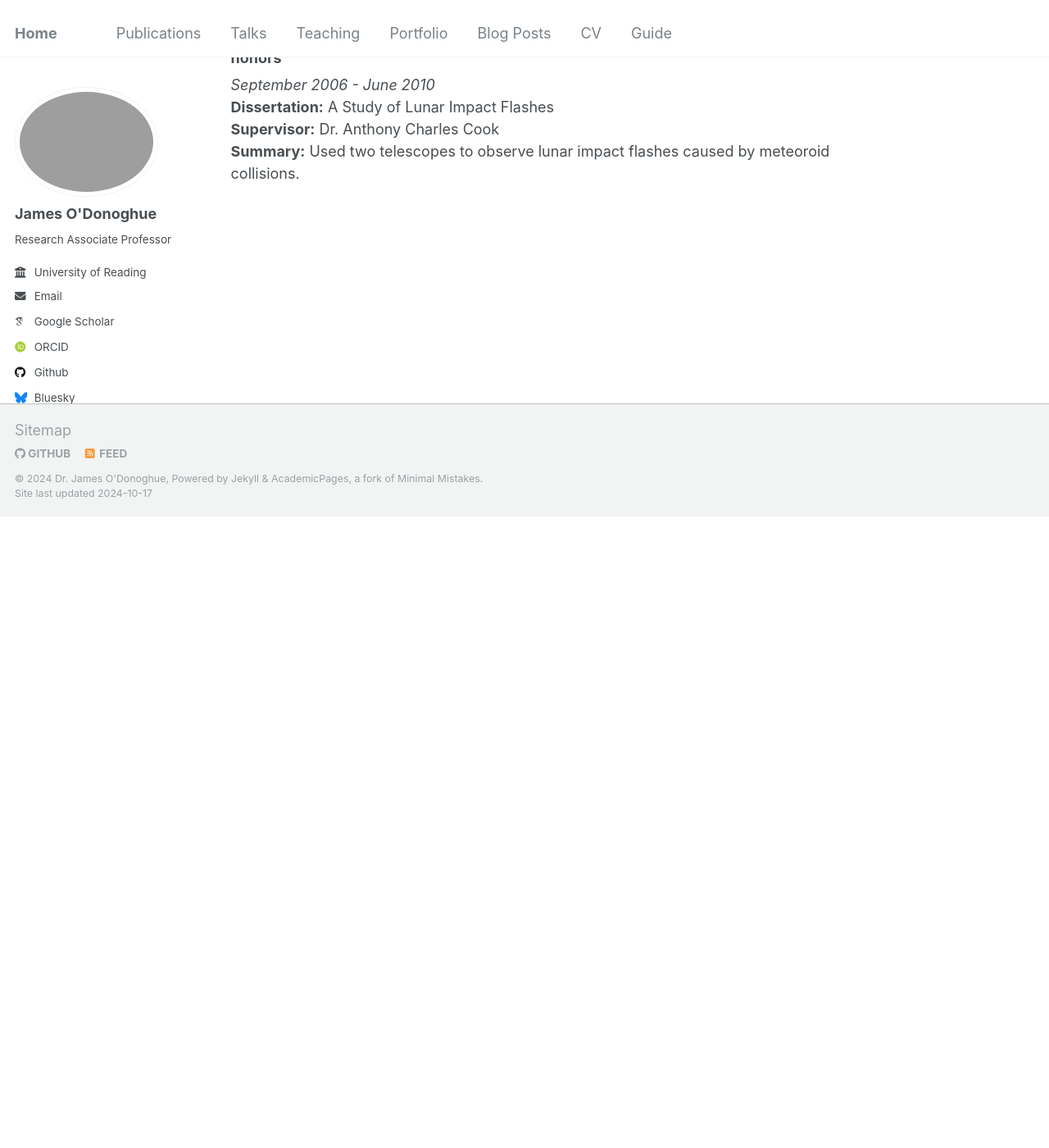
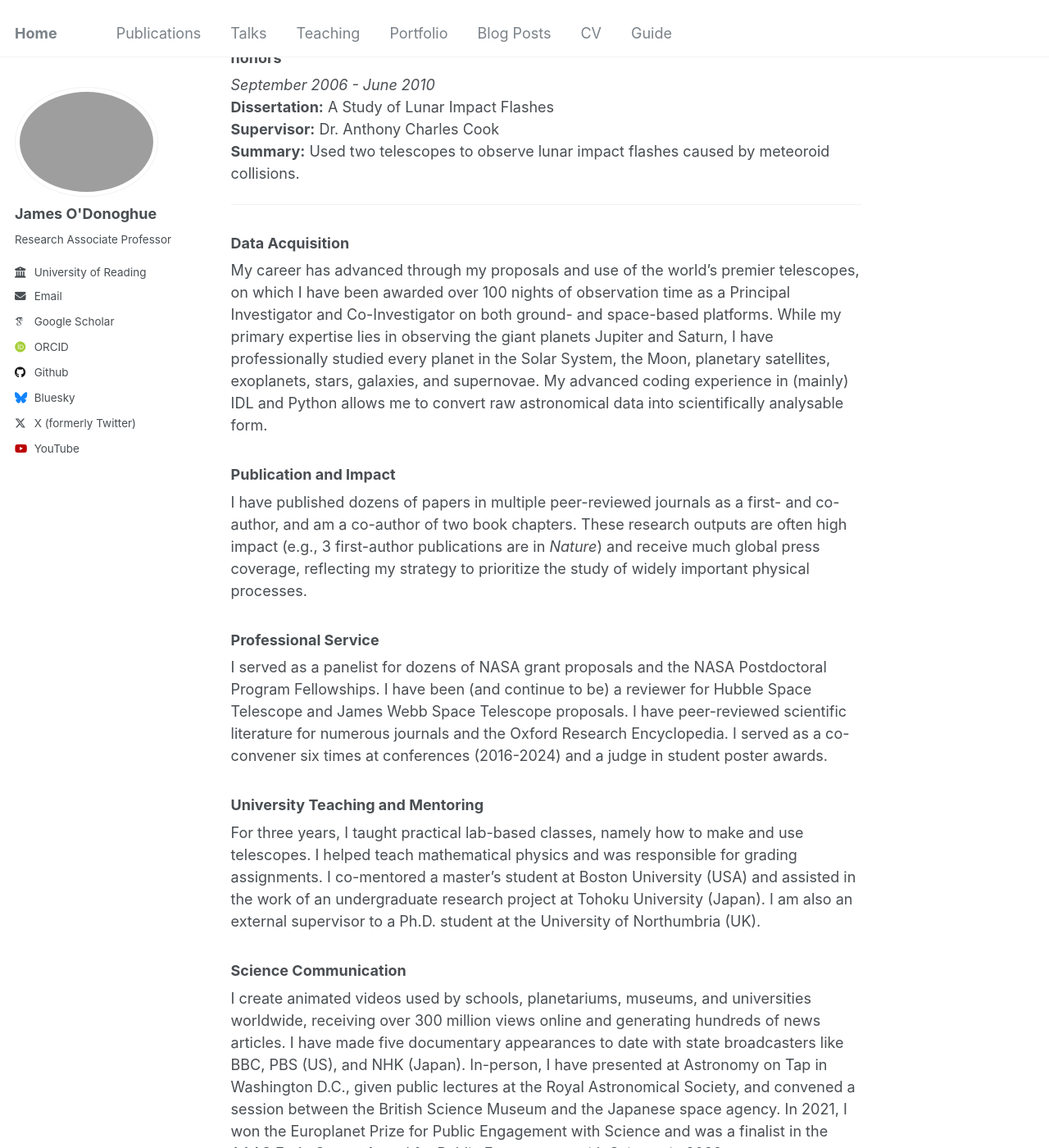
Before and after one commit to odonoghuespace/odonoghuespace.github.io, a Jekyll site: the page built from _pages/cv.md, in a window 1280 px wide and 1400 px high, scrolled down 1618 px. Shown: the whole window at 82% size. Built offline with Jekyll 4.4.1, drawn with Linux system fonts in a browser that asks for light colours; some web fonts are replaced; our own code applies the rules of GitHub Pages for plain Markdown files; before the commit the page ends 2248 px from its top, so only the background shows below that; some of the changed text lies outside the part shown.

Commit message:
Update cv.md

```diff
--- a/_pages/cv.md
+++ b/_pages/cv.md
@@ -47,3 +47,42 @@ Giant Planets; Jupiter; Saturn; Exoplanets; Upper-Atmosphere; Ionosphere; Magnet
 **Dissertation:** A Study of Lunar Impact Flashes
 **Supervisor:** Dr. Anthony Charles Cook
 **Summary:** Used two telescopes to observe lunar impact flashes caused by meteoroid collisions.
+
+---
+
+### Data Acquisition
+My career has advanced through my proposals and use of the world's premier telescopes, on which I have been awarded over 100 nights of observation time as a Principal Investigator and Co-Investigator on both ground- and space-based platforms. While my primary expertise lies in observing the giant planets Jupiter and Saturn, I have professionally studied every planet in the Solar System, the Moon, planetary satellites, exoplanets, stars, galaxies, and supernovae. My advanced coding experience in (mainly) IDL and Python allows me to convert raw astronomical data into scientifically analysable form.
+
+### Publication and Impact
+I have published dozens of papers in multiple peer-reviewed journals as a first- and co-author, and am a co-author of two book chapters. These research outputs are often high impact (e.g., 3 first-author publications are in _Nature_) and receive much global press coverage, reflecting my strategy to prioritize the study of widely important physical processes.
+
+### Professional Service
+I served as a panelist for dozens of NASA grant proposals and the NASA Postdoctoral Program Fellowships. I have been (and continue to be) a reviewer for Hubble Space Telescope and James Webb Space Telescope proposals. I have peer-reviewed scientific literature for numerous journals and the Oxford Research Encyclopedia. I served as a co-convener six times at conferences (2016-2024) and a judge in student poster awards.
+
+### University Teaching and Mentoring
+For three years, I taught practical lab-based classes, namely how to make and use telescopes. I helped teach mathematical physics and was responsible for grading assignments. I co-mentored a master’s student at Boston University (USA) and assisted in the work of an undergraduate research project at Tohoku University (Japan). I am also an external supervisor to a Ph.D. student at the University of Northumbria (UK).
+
+### Science Communication
+I create animated videos used by schools, planetariums, museums, and universities worldwide, receiving over 300 million views online and generating hundreds of news articles. I have made five documentary appearances to date with state broadcasters like BBC, PBS (US), and NHK (Japan). In-person, I have presented at Astronomy on Tap in Washington D.C., given public lectures at the Royal Astronomical Society, and convened a session between the British Science Museum and the Japanese space agency. In 2021, I won the Europlanet Prize for Public Engagement with Science and was a finalist in the AAAS Early Career Award for Public Engagement with Science in 2022.
+
+### Academic Background
+
+#### JAXA Institute of Space and Astronautical Science: Fellow (May 2019 - October 2023)
+**Research Aims**: Mapping Jupiter’s ionospheric parameters, detecting exoplanetary ionospheres, and continued monitoring of Saturn’s ring rain.
+
+**Summary**: Produced global maps of Jupiter’s ionospheric parameters, observed the redistribution of heat, and attempted to detect exoplanetary ionospheres. Conducted early investigations into the presence of electrically charged water products (H₃O⁺) in Saturn’s ionosphere.
+
+#### NASA Goddard Space Flight Center: Fellow (January 2017 - March 2019)
+**Research Aims**: Supporting spacecraft observations of Jupiter and studying Saturn’s ring rain effects.
+
+**Summary**: Conducted observations of Jupiter’s aurorae as Juno approached, revealing solar wind-driven heating. Re-detected Saturn's ring rain signal, estimating ring decay and planetary lifespan at 300 million years.
+
+#### Boston University: Research Scientist (May 2014 - January 2017)
+**Research Aims**: Planet-wide investigations of Jupiter and Saturn’s ionospheres.
+
+**Summary**: Studied gas giant thermospheric heating, including the discovery that Jupiter’s Great Red Spot heats the atmosphere above it. Investigated Saturn’s auroral temperatures, densities, and emissions at high spatial and temporal resolutions.
+
+#### University of Leicester: Planetary Space Science Ph.D. (October 2010 - May 2014)
+**Thesis**: The response of gas giant ionospheres to their local space environments.
+**Supervisor**: Dr. Tom Stallard
+**Summary**: Observed Saturn and Jupiter’s upper atmospheres, focusing on H₃⁺ emissions and discovering the `ring rain` effect on Saturn.
```
